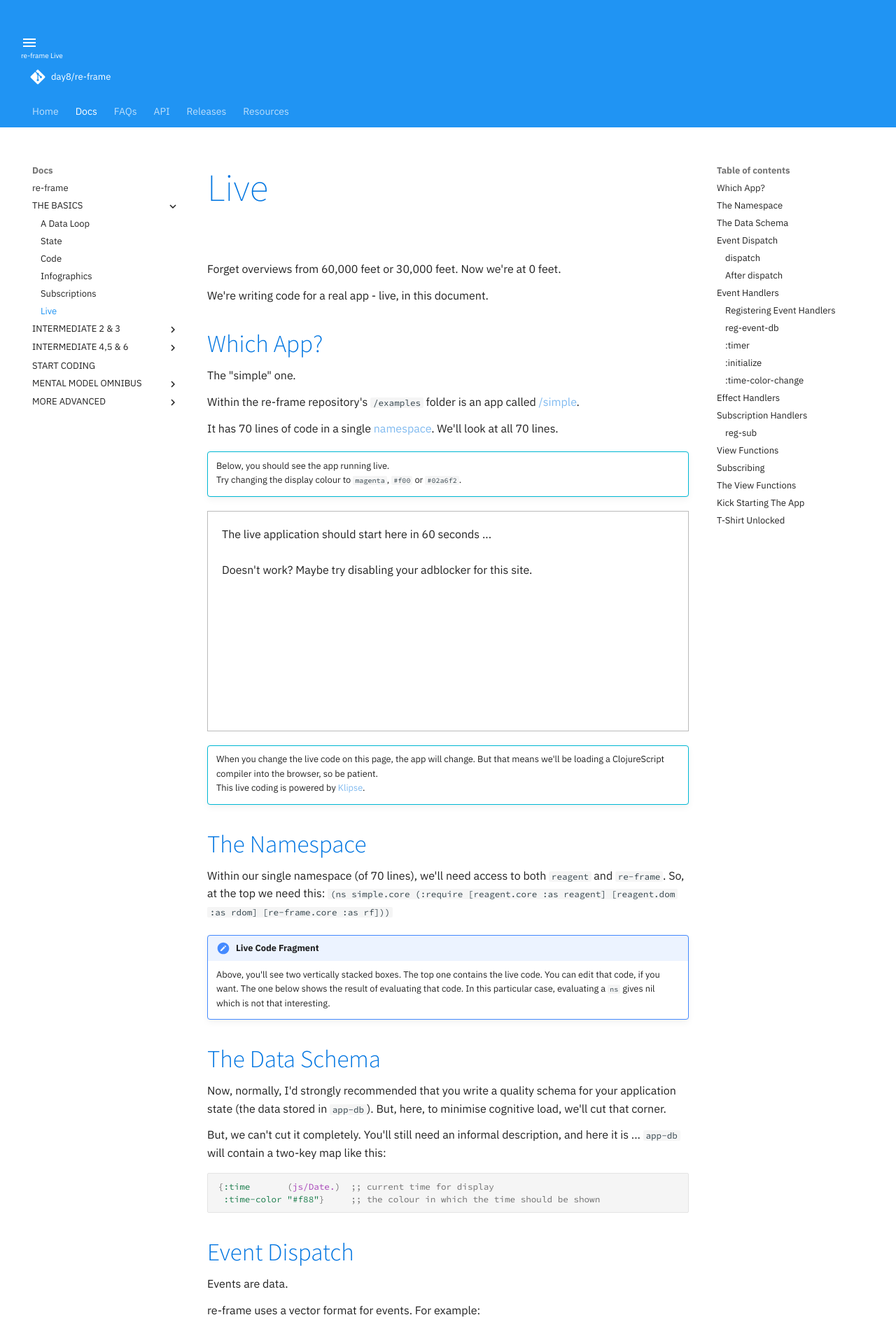
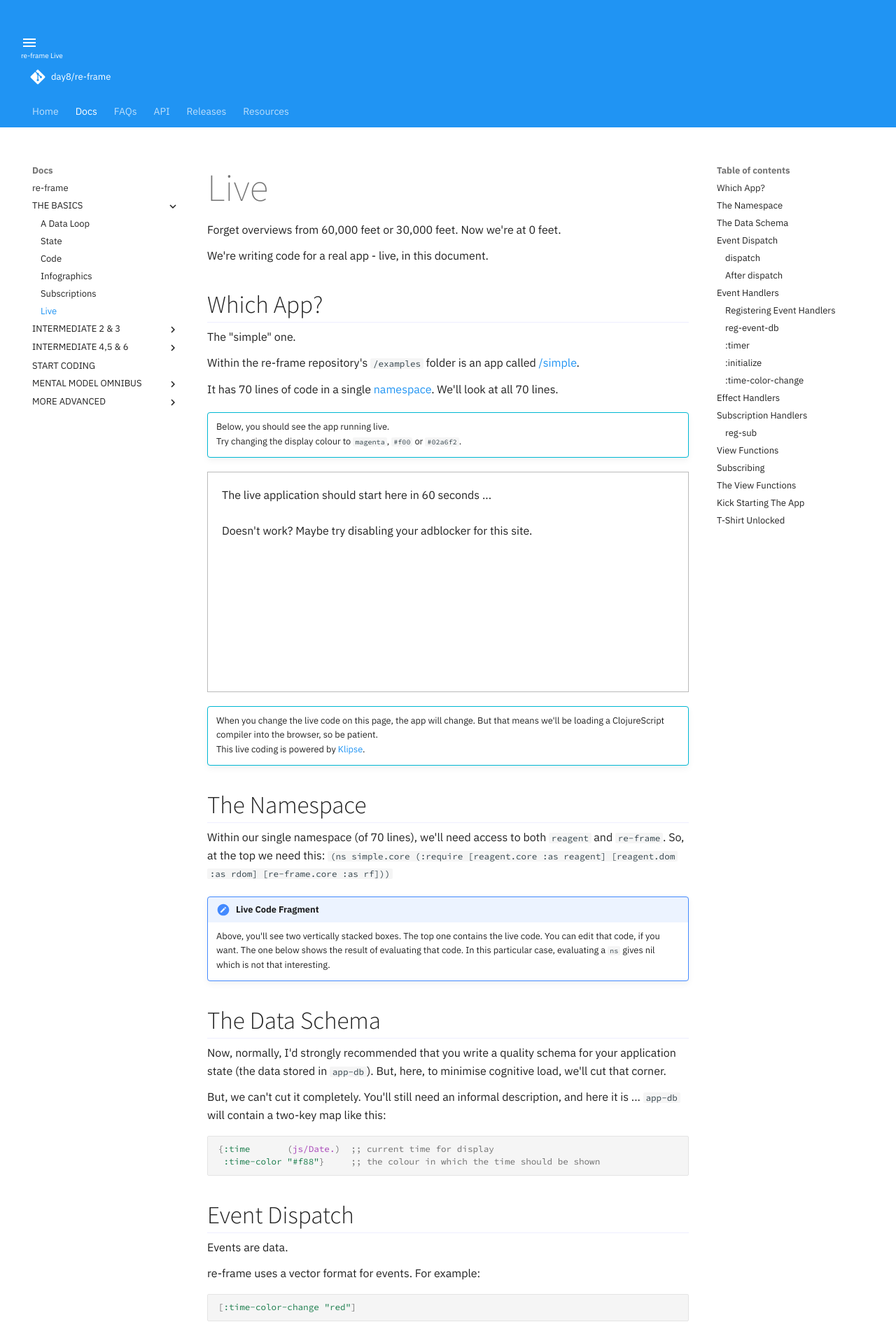
Before and after one commit to day8/re-frame, an MkDocs documentation site: the page built from docs/dominoes-live.md, in a window 1280 px wide. Shown: the part 1174-3073 px from the top of the page at 70% size. Built offline with MkDocs 1.6.1 and Material for MkDocs 9.7.7, drawn with Linux system fonts in a browser that asks for light colours; nearby versions of some CDN libraries; a script that is not in the unit is left out; comment, search, counter and statistics services are not loaded.

Commit message:
Update mkdocs.css

```diff
--- a/docs/stylesheets/mkdocs.css
+++ b/docs/stylesheets/mkdocs.css
@@ -17,16 +17,6 @@
     display: none;
 }
 
-.md-typeset h1,
-.md-typeset h2,
-.md-typeset h3 {
-  color: #0075e1;
-}
-
-.md-typeset a {
-  color: #0075e180;
-}
-
 /*
 */
 .md-typeset h1,
@@ -39,6 +29,7 @@
   font-weight: 200;
   letter-spacing: 0;
   font-size: 55px;
+  margin: 0;
 }
 
 /* Trim whitespace above and below. In particular, less gap following paragraph.
@@ -48,6 +39,7 @@
   font-weight: 300;
   letter-spacing: 0;
   margin: 1.6rem 0 -0.2rem;
+  border-bottom: solid 1px #EEF;
 }
 
 
@@ -94,7 +86,7 @@
 }
 
 /* make the Nav font just fractionally smaller
-   It was 0.7rem - not even sure what a rem is.
+   It was 0.7rem
 */
 .md-nav {
   font-size: 0.65rem
```
